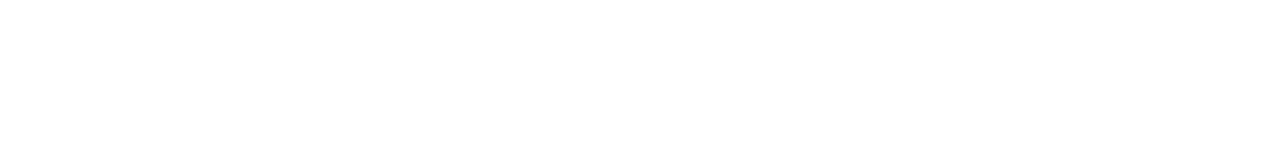
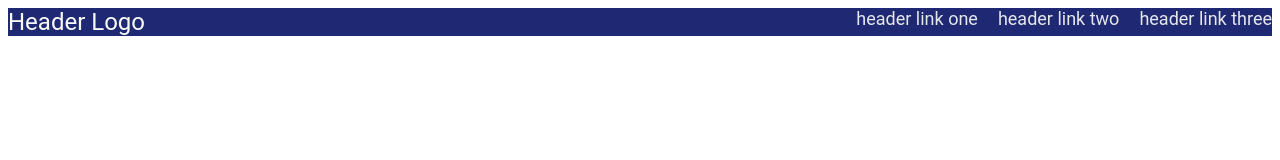
Before and after one commit to Turauth/landing-page-project, a plain HTML site: page index.html in a window 1280 px wide. Drawn offline with Linux system fonts and the light colour scheme.

Commit message:
Edit index.html, style.css

```diff
--- a/index.html
+++ b/index.html
@@ -3,9 +3,17 @@
     <head>
         <meta charset="utf-8">
         <title>Landing Page Project</title>
+        <link rel="stylesheet" href="style.css">
     </head>
 
     <body>
-
+        <div class="hero">
+            <div class="header">
+                <div>Header Logo</div>
+                <a href="index.html" class="right">header link one</a>
+                <a href="index.html">header link two</a>
+                <a href="index.html">header link three</a>
+            </div>
+        </div>
     </body>
 </html>
--- a/style.css
+++ b/style.css
@@ -0,0 +1,27 @@
+html {
+    font-family: "Roboto", sans-serif;
+}
+
+.hero {
+    background: #1f2973;
+    color: #f9faf8;
+}
+
+.header {
+    display: flex;
+    gap: 20px;
+}
+
+.header div {
+    font-size: 24px;
+}
+
+.header a {
+    font-size: 18px;
+    color: #e5e7eb;
+    text-decoration: none;
+}
+
+.right {
+    margin-left: auto;
+}
```
